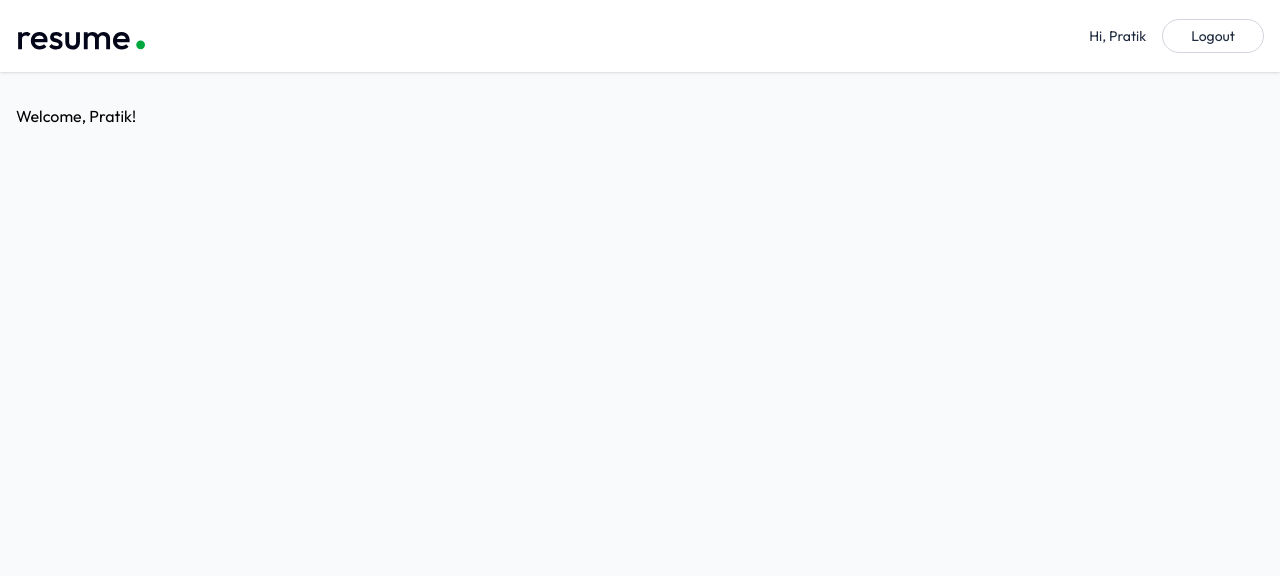
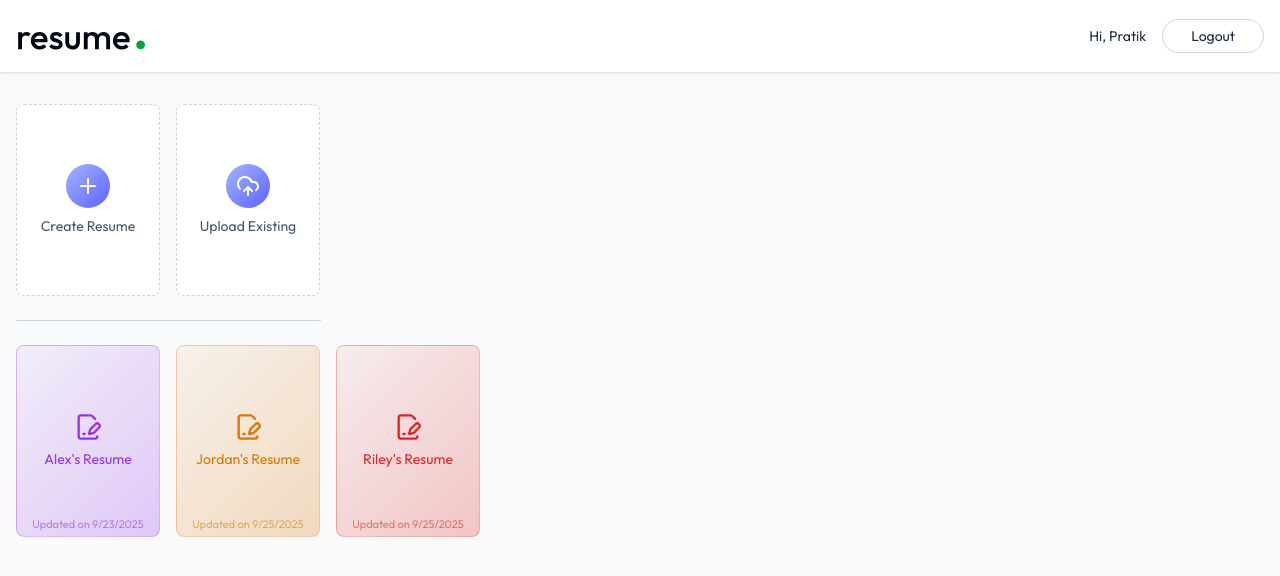
Before and after one commit to Pratik-Bavche/AI-Based-Resume-Generator, a React (Vite) app in the folder client/: page /app in a window 1280 px wide. Shown: the top 576 px of the page. Built offline with nearby package versions, Linux system fonts and the light colour scheme.

Commit message:
Resume Buttons done

```diff
--- a/client/src/pages/DashBoard.jsx
+++ b/client/src/pages/DashBoard.jsx
@@ -1,11 +1,83 @@
+import { FilePenLineIcon, PencilIcon, PlusIcon, TrashIcon, UploadCloudIcon } from 'lucide-react';
+import { useEffect, useState } from 'react';
+import { dummyResumeData } from '../assets/assets';
+
 const DashBoard = () => {
+  const [allResumes, setAllResumes] = useState([]);
+  const colors = ["#9333ea", "#d97706", "#dc2626", "#0284c7", "#16a34a"];
+
+  const loadAllResumes = async () => {
+    setAllResumes(dummyResumeData);
+  };
+
+  useEffect(() => {
+    loadAllResumes();
+  }, []);
+
   return (
     <div>
       <div className='max-w-7xl mx-auto px-4 py-8'>
-          <p>Welcome, Pratik!</p>
+        <p className='text-2xl font-medium mb-6 bg-gradient-to-r from-slate-600 to-slate-700 bg-clip-text text-transparent sm:hidden'>
+          Welcome, Pratik
+        </p>
+
+        <div className='flex gap-4'>
+          <button className='w-full bg-white sm:max-w-36 h-48 flex flex-col items-center justify-center rounded-lg gap-2 text-slate-600 border border-dashed border-slate-300 group hover:border-indigo-500 hover:shadow-lg transition-all duration-300 cursor-pointer'>
+            <PlusIcon className='size-11 transition-all duration-300 p-2.5 bg-gradient-to-br from-indigo-300 to-indigo-500 text-white rounded-full' />
+            <p className='text-sm group-hover:text-indigo-600 transition-all duration-300'>
+              Create Resume
+            </p>
+          </button>
+
+          <button className='w-full bg-white sm:max-w-36 h-48 flex flex-col items-center justify-center rounded-lg gap-2 text-slate-600 border border-dashed border-slate-300 group hover:border-indigo-500 hover:shadow-lg transition-all duration-300 cursor-pointer'>
+            <UploadCloudIcon className='size-11 transition-all duration-300 p-2.5 bg-gradient-to-br from-indigo-300 to-indigo-500 text-white rounded-full' />
+            <p className='text-sm group-hover:text-indigo-600 transition-all duration-300'>
+              Upload Existing
+            </p>
+          </button>
+        </div>
+
+        <hr className='border-slate-300 my-6 sm:w-[305px]' />
+
+        <div className='grid grid-cols-2 sm:flex flex-wrap gap-4'>
+          {allResumes.map((resume, index) => {
+            const baseColor = colors[index % colors.length];
+            return (
+              <button
+                key={index}
+                className='relative w-full sm:max-w-36 h-48 flex flex-col items-center justify-center rounded-lg gap-2 border group hover:shadow-lg transition-all duration-300 cursor-pointer'
+                style={{
+                  background: `linear-gradient(135deg, ${baseColor}10, ${baseColor}40)`,
+                  borderColor: baseColor + '40'
+                }}
+              >
+                <FilePenLineIcon
+                  className='size-7 group-hover:scale-105 transition-all'
+                  style={{ color: baseColor }}
+                />
+                <p
+                  className='text-sm group-hover:scale-105 transition-all px-2 text-center'
+                  style={{ color: baseColor }}
+                >
+                  {resume.title}
+                </p>
+                <p
+                  className='absolute bottom-1 text-[11px] text-slate-400 group-hover:text-slate-500 transition-all duration-300 px-2 text-center'
+                  style={{ color: baseColor + '90' }}
+                >
+                  Updated on {new Date(resume.updatedAt).toLocaleDateString()}
+                </p>
+                <div className='absolute top-1 right-1 group-hover:flex items-center hidden'>
+                  <TrashIcon className='size-7 p-1.5 hover:bg-white/50 rounded text-slate-700 transition-colors' />
+                  <PencilIcon className='size-7 p-1.5 hover:bg-white/50 rounded text-slate-700 transition-colors' />
+                </div>
+              </button>
+            );
+          })}
+        </div>
       </div>
     </div>
   );
-}
+};
 
 export default DashBoard;
```
